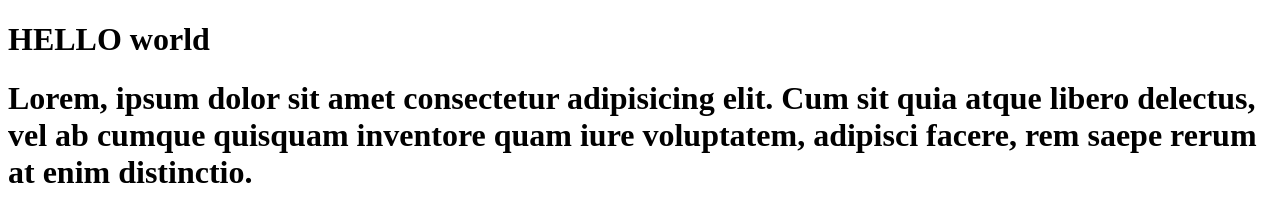
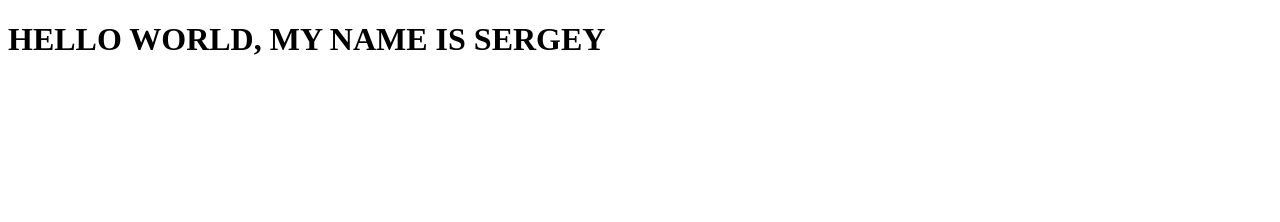
Before and after one commit to Sergo1604/tutorial, a plain HTML site: page index.html in a window 1280 px wide. Drawn offline with Linux system fonts and the light colour scheme.

Commit message:
Update index.html
add name

```diff
--- a/index.html
+++ b/index.html
@@ -7,12 +7,7 @@
     <title>Document</title>
 </head>
 <body>
-    <h1>HELLO world</h1>
-    <h1>Lorem,
-        ipsum dolor sit amet
-         consectetur adipisicing elit.
-          Cum sit quia atque libero delectus, vel ab cumque quisquam inventore quam iure voluptatem, adipisci facere, rem saepe rerum at enim distinctio.
+    <h1>HELLO WORLD, MY NAME IS SERGEY</h1>
 
-    </h1>
 </body>
 </html>
```
